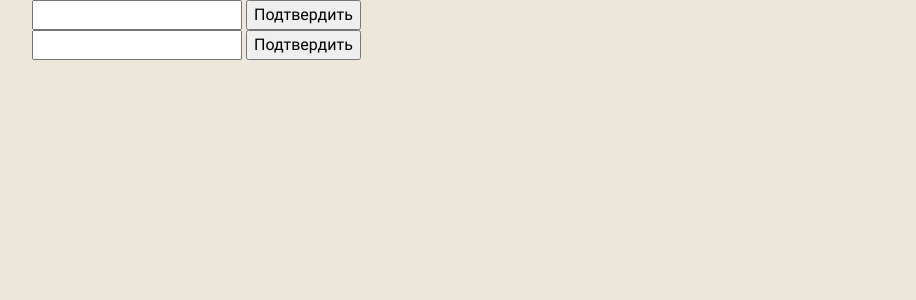
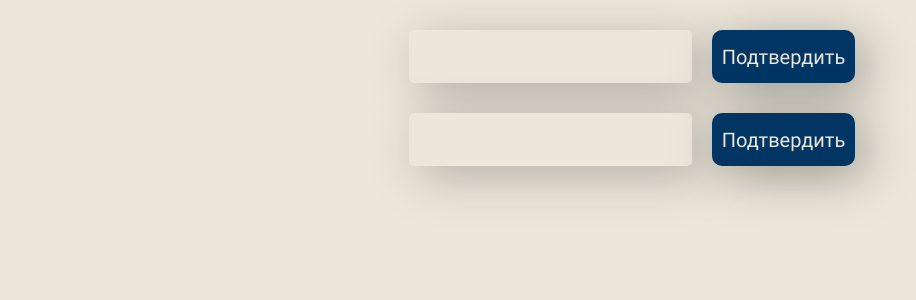
Before and after one commit to Basekeet/django-twitter, a Django app: template app/templates/app/change_data.html in a window 1280 px wide. Shown: the part 100-400 px from the top of the page, without its empty margins (8-924 px from the left). Run offline with Django 3.2, Linux system fonts and the light colour scheme; the template is opened without the code that fills it, so the values that code supplies are empty.

Commit message:
fixed bugs

```diff
--- a/app/static/app/styles/main.css
+++ b/app/static/app/styles/main.css
@@ -157,3 +157,51 @@ body {
   border: none;
   color: #013563;
 }
+
+
+.new_username {
+  border: none;
+  background: #EDE7DB;
+  box-shadow: 10px 10px 50px rgba(0, 0, 0, 0.25);
+  border-radius: 5px;
+  padding: 15px;
+  font-size: 20px;
+  line-height: 23px;
+
+  color: #013563;
+}
+
+.new_bio {
+  border: none;
+  background: #EDE7DB;
+  box-shadow: 10px 10px 50px rgba(0, 0, 0, 0.25);
+  border-radius: 5px;
+  padding: 15px;
+  font-size: 20px;
+  line-height: 23px;
+
+  color: #013563;
+}
+
+.wrapper .change_form {
+  margin-top: 30px;
+  display: flex;
+  justify-content: center;
+}
+
+.wrapper .change_bio {
+  margin-top: 30px;
+  display: flex;
+  justify-content: center;
+}
+
+.button_change {
+  border: none;
+  background: #013563;
+  box-shadow: 10px 10px 50px rgba(0, 0, 0, 0.35);
+  border-radius: 10px;
+  padding:10px;
+  font-size: 20px;
+color: #EDE7DB;
+margin-left: 20px;
+}
--- a/app/templates/app/change_data.html
+++ b/app/templates/app/change_data.html
@@ -17,16 +17,16 @@
 
     <main>
         <div class="wrapper">
-            <form action="{% url 'change_username' %}" method="post">
+            <form class="change_form" action="{% url 'change_username' %}" method="post">
                 {% csrf_token %}
-                <input type="text" name='new_username' value="{{ user.username }}"/>
-                <button type="submit">Подтвердить</button>
+                <input class="new_username" type="text" name='new_username' value="{{ user.username }}"/>
+                <button class="button_change" type="submit">Подтвердить</button>
             </form>
 
-            <form action="{% url 'change_bio' %}" method="post">
+            <form class="change_bio" action="{% url 'change_bio' %}" method="post">
                 {% csrf_token %}
-                <input type="text" name='new_bio' value="{{ user.profile.bio }}"/>
-                <button type="submit">Подтвердить</button>
+                <input class="new_bio" type="text" name='new_bio' value="{{ user.profile.bio }}"/>
+                <button class="button_change" type="submit">Подтвердить</button>
             </form>
         </div>
     </main>
--- a/app/urls.py
+++ b/app/urls.py
@@ -9,7 +9,7 @@ urlpatterns = [
     path('login/', user_login, name='user_login'),
     path('<str:username>/', profile, name='profile'),
     path('change_data/<str:username>/', change_data, name='change_data'),
-    path('create_post/', create_post, name="create_post"),
+    path('create_post', create_post, name="create_post"),
     path('change_username', change_username, name='change_username'),
     path('change_bio', change_bio, name='change_bio'),
     path('add_friend/<str:username>/', add_friend, name='add_friend'),
--- a/app/views.py
+++ b/app/views.py
@@ -168,7 +168,7 @@ def change_bio(request):
             u = User.objects.all().get(username=request.user.username)
             u.profile.bio = request.POST["new_bio"]
             u.profile.save()
-    return redirect(request.user.username)
+    return redirect('profile', request.user.username)
 
 
 def get_profile(request):
```
Also changed, not shown: app/static/app/styles/change_data.css (deleted, +0 -110 lines), app/static/app/styles/profile.css (+9 -0 lines).
